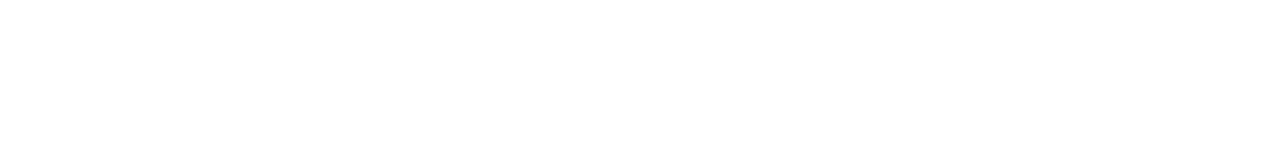
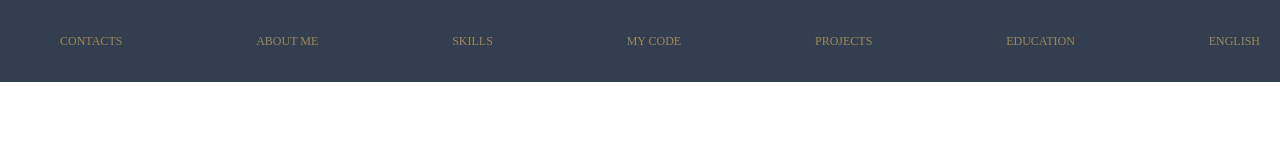
Before and after one commit to Tatsiana-Frontend/rsschool-cv, a plain HTML site: page index.html in a window 1280 px wide. Drawn offline with Linux system fonts and the light colour scheme.

Commit message:
feat: add nav-menu

```diff
--- a/index.html
+++ b/index.html
@@ -9,6 +9,30 @@
     <link rel="stylesheet" href="style.css">
 </head>
 <body>
+    <header class="header">
+        <div class="container">
+            <nav class="nav">
+                <ul class="nav-list">
+                  <li class="nav-item"><a href="#contacts" class="nav-link">Contacts</a></li>
+                  <li class="nav-item"><a href="#about" class="nav-link">About me</a></li>
+                  <li class="nav-item"><a href="#skills" class="nav-link">Skills</a></li>
+                  <li class="nav-item"><a href="#code" class="nav-link">My code</a></li>
+                  <li class="nav-item"><a href="#projects" class="nav-link">Projects</a></li>
+                  <li class="nav-item"><a href="#education" class="nav-link">Education</a></li>
+                  <li class="nav-item"><a href="#english" class="nav-link">English</a></li>
+                </ul>
+              </nav>
+        </div>
+    </header>
+    <main class="main">
+        <div class="container">
 
+        </div>
+    </main>
+    <footer class="footer">
+        <div class="container">
+
+        </div>
+    </footer>
 </body>
 </html>
--- a/style.css
+++ b/style.css
@@ -1,18 +1,78 @@
 * {
     box-sizing: border-box;
 }
+
+html {
+  scroll-behavior: smooth;
+}
+
 @font-face {
   font-family: 'Poppins', sans-serif;
   src: url("assets/fonts/Poppins-Bold.ttf");
   font-weight: 700;
 }
+
 @font-face {
   font-family: 'Poppins', sans-serif;
   src: url("assets/fonts/Poppins-Medium.ttf");
   font-weight: 500;
 }
-@font-face {
-  font-family: 'Poppins', sans-serif;
-  src: url("assets/fonts/Poppins-MediumItalic.ttf");
+
+body {
+  display: flex;
+  flex-direction: column;
+  justify-content: space-between;
+  margin: 0;
+  padding: 0;
+}
+
+.container {
+  max-width: 1440px;
+  margin: 0 auto;
+}
+
+.header,
+.footer {
+  background-color: #333E50;
+}
+
+.nav-list {
+  display: flex;
+  justify-content: space-between;
+  align-items: center;
+  list-style: none;
+}
+
+.nav-link {
+  position: relative;
+  padding: 0 20px;
+  line-height: 50px;
+  text-decoration: none;
   font-weight: 500;
+  font-size: 12px;
+  text-transform: uppercase;
+  color: #9E8859;
+  transition: 0.3s;
+  border-bottom: 2px ;
 }
+
+.nav-link:after {
+  display: block;
+  content: "";
+  background-color: #9E8859;
+  height: 2px;
+  width: 0%;
+  left: 50%;
+  bottom: -62%;
+  position: absolute;
+  -webkit-transition: width .3s ease-in-out;
+  -moz--transition: width .3s ease-in-out;
+  transition: width .3s ease-in-out;
+  -webkit-transform:translateX(-50%);
+  -moz-transform:translateX(-50%);
+  transform:translateX(-50%);
+}
+.nav-link:hover:after,
+.nav-link:focus:after {
+  width: 100%;
+}
```
Also changed, not shown: assets/fonts/Poppins-MediumItalic.ttf (deleted), 1 other file.
